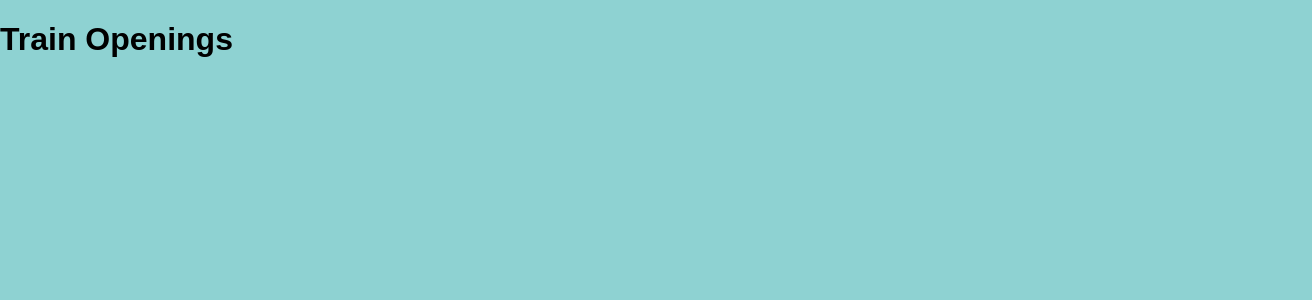
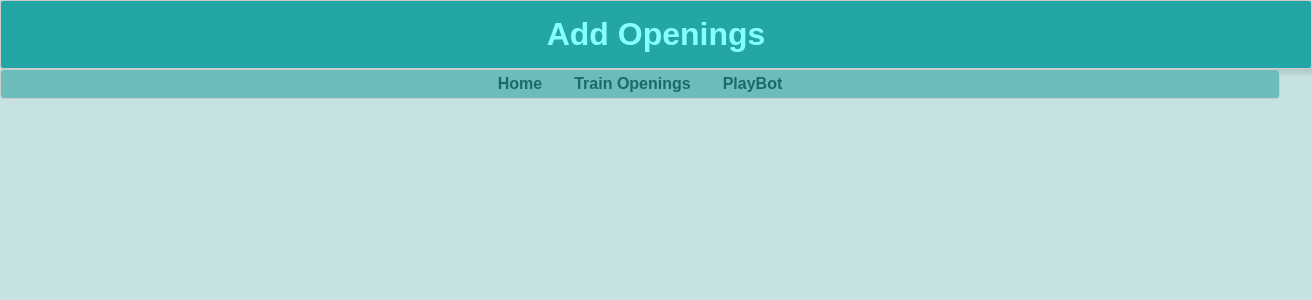
Before and after one commit to PuddlesPenguin/Connect4OpeningProject, a React (Vite) app: page /add-openings in a window 1280 px wide. Shown: the top 300 px of the page, 1312 px wide, since content can reach past the window. Built offline with nearby package versions, Linux system fonts and the light colour scheme.

Commit message:
Added functional navbar to all pages

```diff
--- a/src/Connect4.css
+++ b/src/Connect4.css
@@ -1,19 +1,57 @@
-body, html {
+.header {
+  top: 0; /* Align to the top */
+  left: 0; /* Ensure it starts from the left */
+  width: 100%; /* Full width */
+  background-color: #009999d1; /* Teal background */
+  color: #88ffff; /* Light Blue text */
+  padding: 15px; /* Padding inside the header */
+  text-align: center; /* Center text */
+  box-shadow: 5px 5px 5px hsla(0, 0%, 0%, 0.1);
+  border: 1px solid hsl(0, 0%, 80%);
+  z-index: 1000; /* Ensure it appears above other content */
+}
+.navbar {
+  display: flex;
+  justify-content: center;
+  align-items: center;
+  background-color: #6cbcbc;
+  color: #bfe4e4;
+  padding: 5px;
+  border: 1px solid hsl(0, 0%, 80%);;
+  border-radius: 4px;
+}
+
+.nav-links {
+  list-style-type: none;
+  display: flex;
   margin: 0;
   padding: 0;
-  height: 100%;
-  overflow: hidden;
+}
+
+.nav-links li {
+  margin: 0 1rem; /* Updated margin for better spacing */
+}
+
+.nav-links a {
+  font-weight: bold; /* Bold text */
+  color: #196b6b; /* Link color */
+  text-decoration: none;
+  transition: color 0.3s; /* Smooth transition for hover */
+}
+
+.nav-links a:hover {
+  color: #0f9696; /* Hover color */
 }
 
 .connect4 {
+  margin-top: 5%;
+  background-color: #c6e2e2;
   display: flex;
   flex-direction: column;
   align-items: center;
-  justify-content: center;
   height: 100vh;
   width: 100vw;
   font-family: Arial, sans-serif;
-  background-color: #f0f0f0;
 }
 
 h1 {
@@ -37,7 +75,7 @@ h1 {
 .cell {
   width: 10vmin;
   height: 10vmin;
-  background-color: white;
+  background-color: #c6e2e2;
   border-radius: 50%;
   margin: 0.5vmin;
   display: flex;
--- /dev/null
+++ b/src/components/NavBar.jsx
@@ -0,0 +1,16 @@
+import React from 'react';
+import './../index.css';
+import { Link } from 'react-router-dom';
+
+const Navbar = ({link1, text1, link2, text2, link3, text3}) => {
+    return (
+        <nav className = "navbar">
+            <ul className = "nav-links">
+                <li><Link to = {link1}>{text1}</Link></li>
+                <li><Link to = {link2}>{text2}</Link></li>
+                <li><Link to = {link3}>{text3}</Link></li>
+            </ul>
+        </nav>
+    );
+};
+export default Navbar;
--- a/src/index.css
+++ b/src/index.css
@@ -1,35 +1,7 @@
 body {
   margin: 0;
   font-family: Arial, sans-serif;
-  background: #8ed2d2;
-}
-
-.header {
-  background-color: #009999d1; /* Teal background */
-  color: #88ffff; /* Light Blue text */
-  padding: 15px; /* Some padding */
-  text-align: center; /* Centered text */
-  box-shadow: 5px 5px 5px hsla(0, 0%, 0%, 0.1);
-  border: 1px solid hsl(0, 0%, 80%);
-
-}
-
-.header h1 {
-  margin: 0; /* Remove default margin */
-}
-
-.header nav {
-  margin-top: 10px;
-}
-
-.header nav a {
-  color: white; /* White links */
-  margin: 0 15px; /* Spacing between links */
-  text-decoration: none; /* Remove underline */
-}
-
-.header nav a:hover {
-  text-decoration: underline; /* Underline on hover */
+  background: #c6e2e2;
 }
 
 .card-container {
@@ -89,3 +61,51 @@ body {
   overflow-y: auto;
 
 }
+.header {
+  background-color: #009999d1; /* Teal background */
+  color: #88ffff; /* Light Blue text */
+  padding: 15px; /* Increased padding for spaciousness */
+  text-align: center; /* Centered text */
+  box-shadow: 5px 5px 5px hsla(0, 0%, 0%, 0.1);
+  border: 1px solid hsl(0, 0%, 80%);
+  border-radius: 3px; /* Softened corners */
+}
+
+.header h1 {
+  margin: 0; /* Remove default margin */
+  font-size: 2rem; /* Increased font size */
+  font-weight: bold; /* Bold text */
+}
+
+.navbar {
+  display: flex;
+  justify-content: center;
+  align-items: center;
+  background-color: #6cbcbc; /* Keep this color */
+  color: #bfe4e4;
+  padding: 5px; /* Adjusted padding */
+  border: 1px solid hsl(0, 0%, 80%);;
+  border-radius: 4px; /* Softened corners */
+}
+
+.nav-links {
+  list-style-type: none;
+  display: flex;
+  margin: 0;
+  padding: 0;
+}
+
+.nav-links li {
+  margin: 0 1rem; /* Updated margin for better spacing */
+}
+
+.nav-links a {
+  font-weight: bold; /* Bold text */
+  color: #196b6b; /* Link color */
+  text-decoration: none;
+  transition: color 0.3s; /* Smooth transition for hover */
+}
+
+.nav-links a:hover {
+  color: #0f9696; /* Hover color */
+}
--- a/src/pages/AddOpenings.jsx
+++ b/src/pages/AddOpenings.jsx
@@ -1,8 +1,24 @@
 import React from 'react';
 import './../index.css';
+import Navbar from './../components/NavBar';
 
 const AddOpenings = () => {
-    return <h1>Train Openings</h1>;
+    return (
+    <>
+      <header className="header">
+      <h1>Add Openings</h1>
+      </header>
+
+      <Navbar
+         link1="/"
+         text1="Home"
+         link2="/train-openings"
+         text2="Train Openings"
+         link3="/play-bot"
+         text3="PlayBot"
+      />
+    </>
+    );
   };
 
   export default AddOpenings;
--- a/src/pages/PlayBot.jsx
+++ b/src/pages/PlayBot.jsx
@@ -1,8 +1,24 @@
 import React from 'react';
 import './../index.css';
+import Navbar from './../components/NavBar';
 
 const PlayBot = () => {
-  return <h1>Play Bot</h1>;
+  return (
+    <>
+      <header className="header">
+      <h1>Play Bot</h1>
+      </header>
+
+      <Navbar
+         link1="/"
+         text1="Home"
+         link2="/add-openings"
+         text2="Add Openings"
+         link3="/train-openings"
+         text3="Train Openings"
+         />
+    </>
+  );
 };
 
 export default PlayBot;
--- a/src/pages/TrainOpenings.jsx
+++ b/src/pages/TrainOpenings.jsx
@@ -1,14 +1,13 @@
 import React, { useState, useEffect } from 'react';
 import './../Connect4.css';
-import './../components/DropDown';
 import BasicExample from './../components/DropDown';
-
+import Navbar from './../components/NavBar';
 const openingsJSON = `[
-    "2456",
-    "1357",
-    "4567",
-    "2345",
-    "1234"
+    "2123456",
+    "232414",
+    "4564117",
+    "233445",
+    "1231134"
 ]`;
 
 const decodeOpenings = (json) => {
@@ -127,10 +126,21 @@ const TrainOpenings = () => {
     };
 
     return (
-        <div className="connect4">
-            <BasicExample/>
+        <>
+        <header className="header">
+            <h1>Train Openings</h1>
+        </header>
+        <Navbar
+         link1="/"
+         text1="Home"
+         link2="/add-openings"
+         text2="Add Openings"
+         link3="/play-bot"
+         text3="PlayBot"
+      />
 
-            <h1>Connect 4</h1>
+    <div className="connect4">
+
             <div className="board">
                 {board.map((row, rowIndex) => (
                     <div key={rowIndex} className="row">
@@ -160,6 +170,7 @@ const TrainOpenings = () => {
                 </div>
             )}
         </div>
+        </>
     );
 };
 
```
